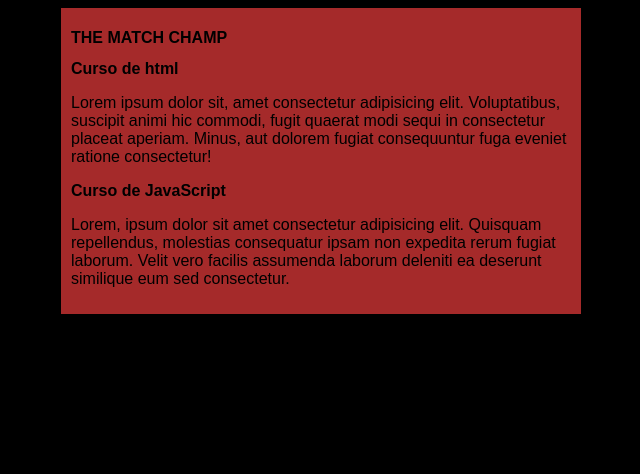
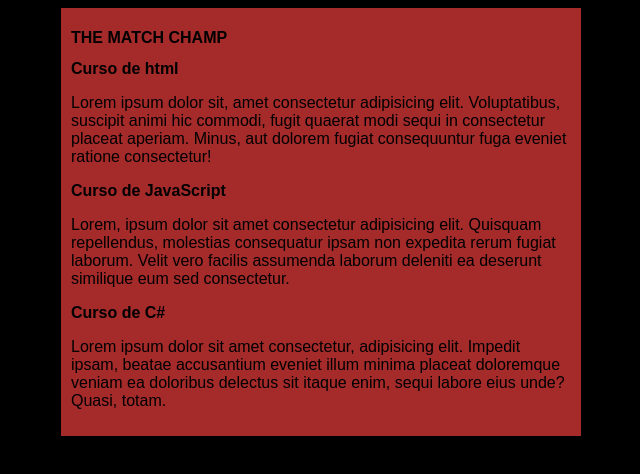
Before and after one commit to dbentoo/Projeto-site, a plain HTML site: page index.html in a window 1280 px wide. Shown: the whole page, without its empty margins (319-959 px from the left). Drawn offline with Linux system fonts and the light colour scheme.

Commit message:
Update index.html

```diff
--- a/index.html
+++ b/index.html
@@ -20,6 +20,10 @@
             <h2>Curso de JavaScript</h2>
             <p>Lorem, ipsum dolor sit amet consectetur adipisicing elit. Quisquam repellendus, molestias consequatur ipsam non expedita rerum fugiat laborum. Velit vero facilis assumenda laborum deleniti ea deserunt similique eum sed consectetur.</p>
         </article>
+        <ARTicle>
+            <H2>Curso de C#</H2>
+            <p>Lorem ipsum dolor sit amet consectetur, adipisicing elit. Impedit ipsam, beatae accusantium eveniet illum minima placeat doloremque veniam ea doloribus delectus sit itaque enim, sequi labore eius unde? Quasi, totam.</p>
+        </ARTicle>
     </main>
 </body>
 </html>
```
